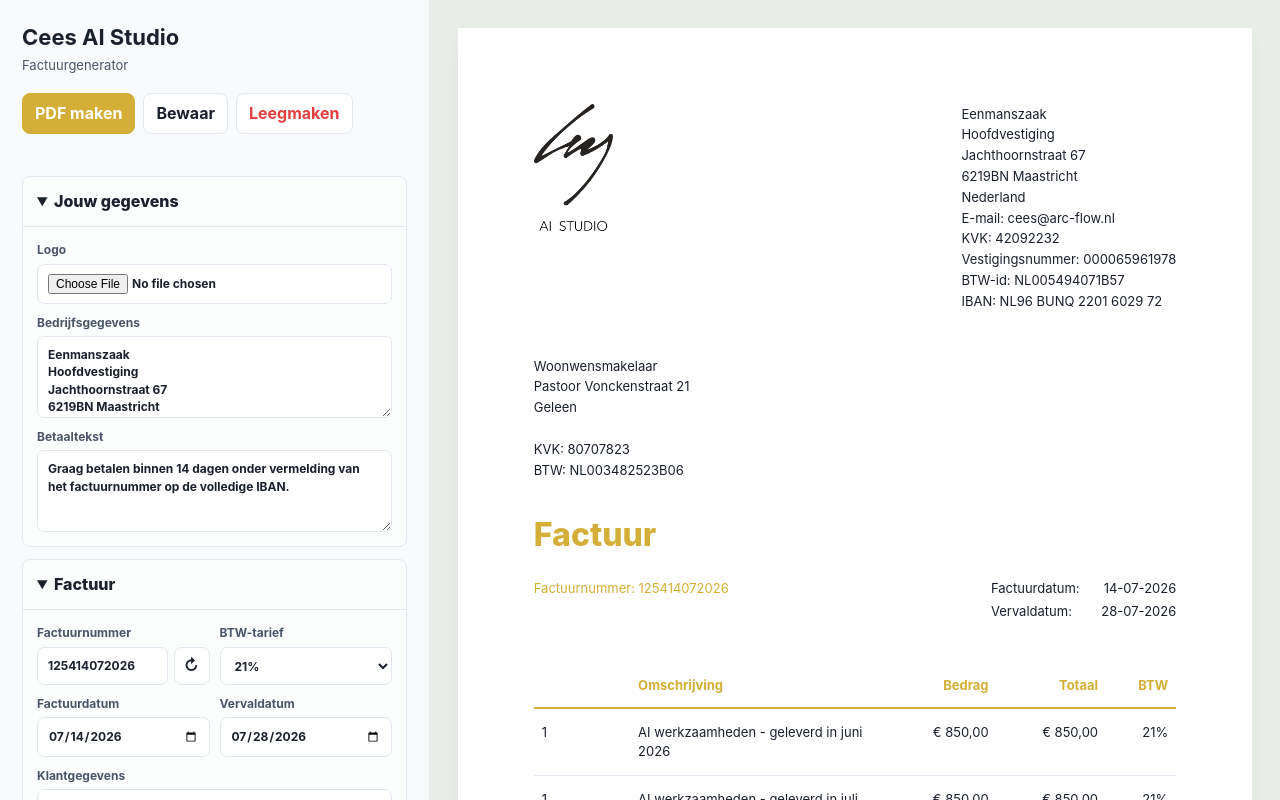
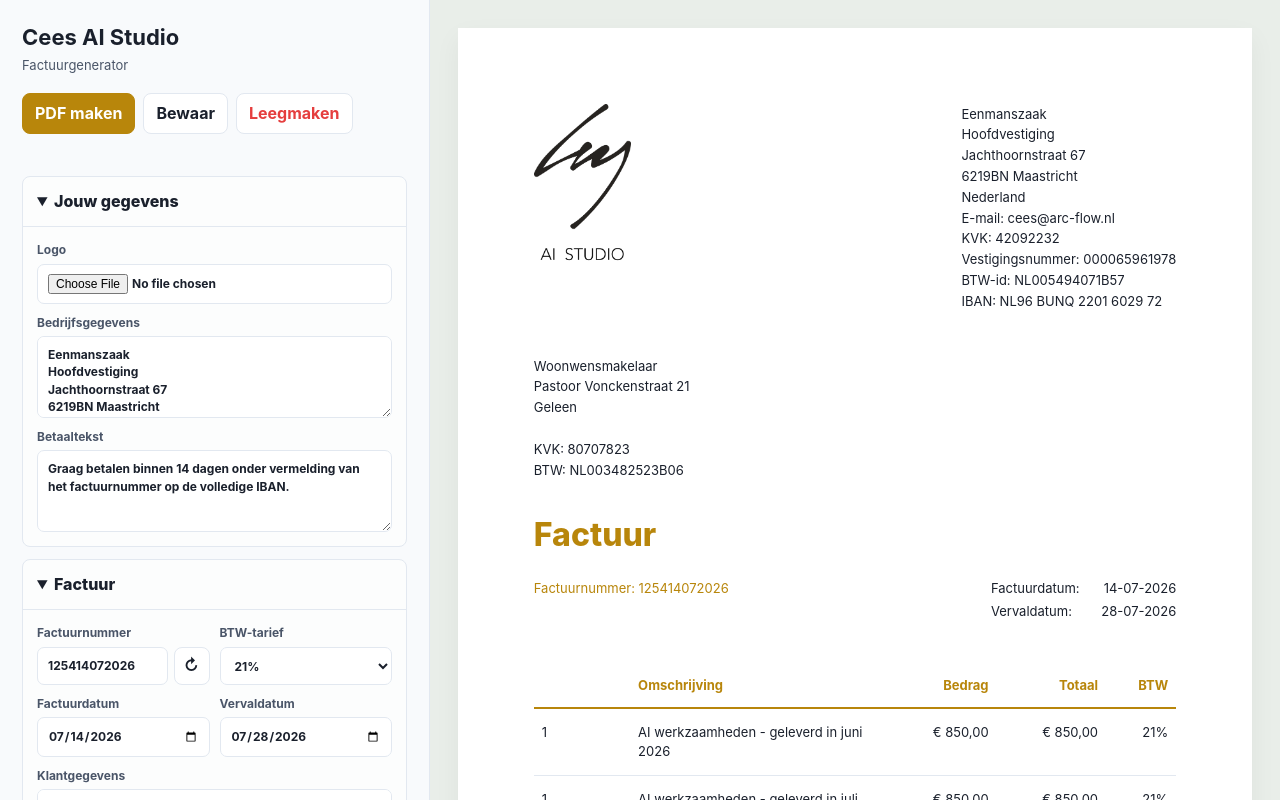
Before and after one commit to ceesoddens-bit/FactuurMaker, a plain HTML site: page index.html in a window 1280 px wide. Drawn offline with Linux system fonts and the light colour scheme.

Commit message:
Goudkleur donkerder gemaakt en logo verder vergroot

```diff
--- a/index.html
+++ b/index.html
@@ -11,8 +11,8 @@
       --line: #e2e8f0;
       --paper: #ffffff;
       --panel: #f8fafc;
-      --accent: #d4af37;
-      --accent-2: #f3d57b;
+      --accent: #b8860b;
+      --accent-2: #d4af37;
       --danger: #e53e3e;
       --shadow: 0 10px 25px rgba(0, 0, 0, .05);
     }
@@ -199,8 +199,8 @@
     }
 
     .logo-box {
-      width: 260px;
-      height: 130px;
+      width: 320px;
+      height: 160px;
       display: flex;
       align-items: center;
       justify-content: flex-start;
```
